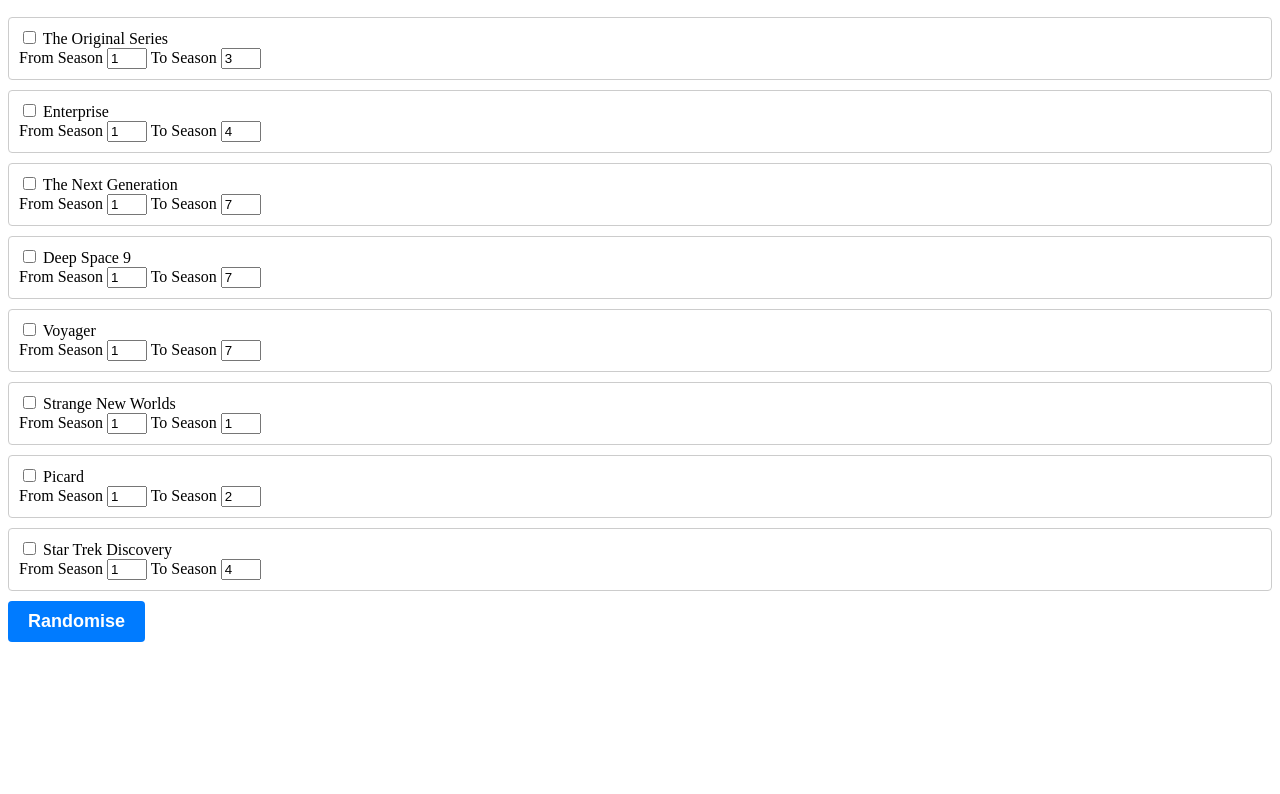
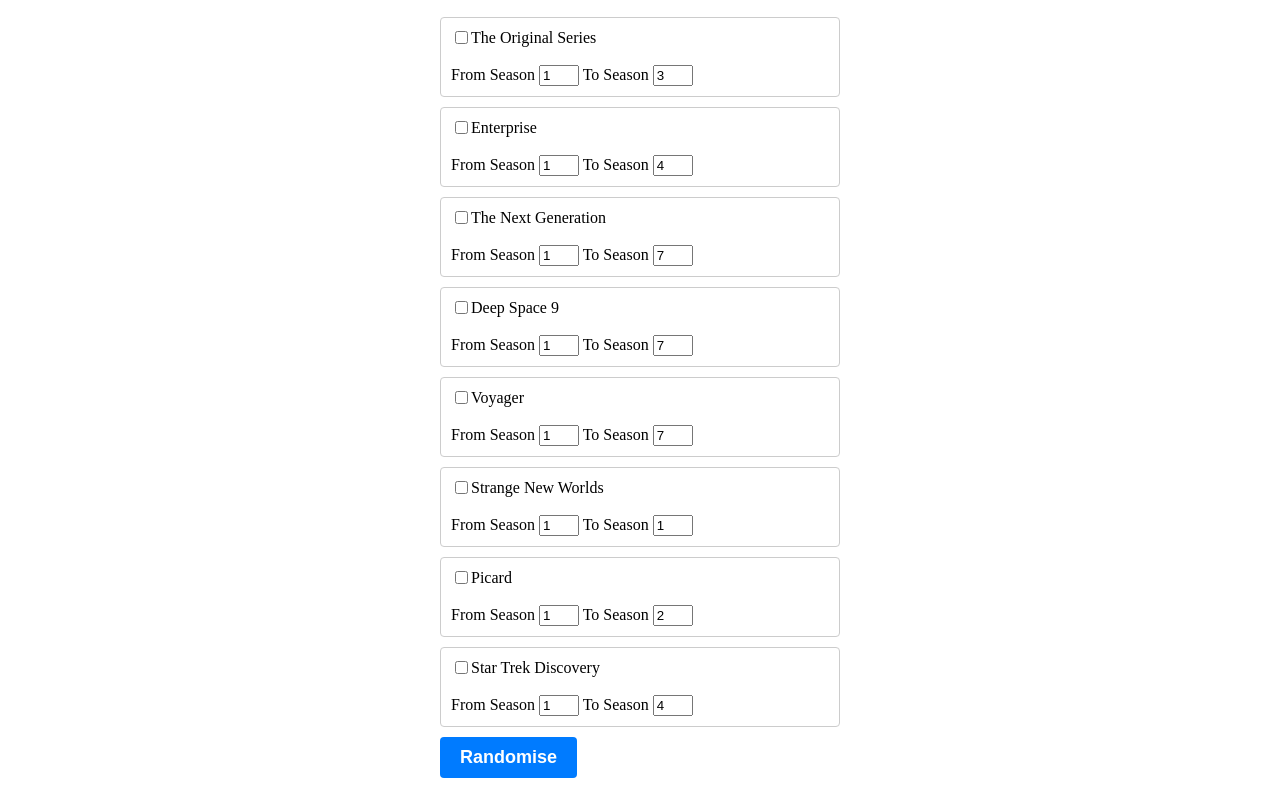
Before and after one commit to David-Tenni/RandomEpisodePicker, a plain HTML site: page Index.html in a window 1280 px wide. Shown: the part 90-884 px from the top of the page. Before the commit the page ends 800 px from the top, so only its background shows below. Drawn offline with Linux system fonts and the light colour scheme.

Commit message:
updated: the css

```diff
--- a/Index.html
+++ b/Index.html
@@ -6,6 +6,7 @@
 </head>
 <h1>Star Trek Episode Picker</h1>
 <body>
+    <div class="container">
     <section class="series-section">
         <label>
             <input id="tos-check" type="checkbox" />
@@ -95,6 +96,7 @@
 
     <script type="text/javascript" src="episodeStore.js"></script>
     <script type="text/javascript" src="picker.js"></script>
+</div>
 </body>
 
 </html>
--- a/styles.css
+++ b/styles.css
@@ -1,8 +1,18 @@
+.container {
+    max-width: 400px;
+    margin: 0 auto;
+  }
+
   .series-section {
     margin: 10px 0;
     padding: 10px;
     border: 1px solid #ccc;
     border-radius: 4px;
+  }
+
+  .series-section label {
+    display: flex;
+    align-items: center;
   }
 
   .short-field {
@@ -20,9 +30,9 @@
     border-radius: 4px;
     cursor: pointer;
   }
+
   #randomise:hover {
     background-color: #0069d9;
-
   }
 
   h1 {
```
Lines whose indentation alone changed are shown as unchanged.
